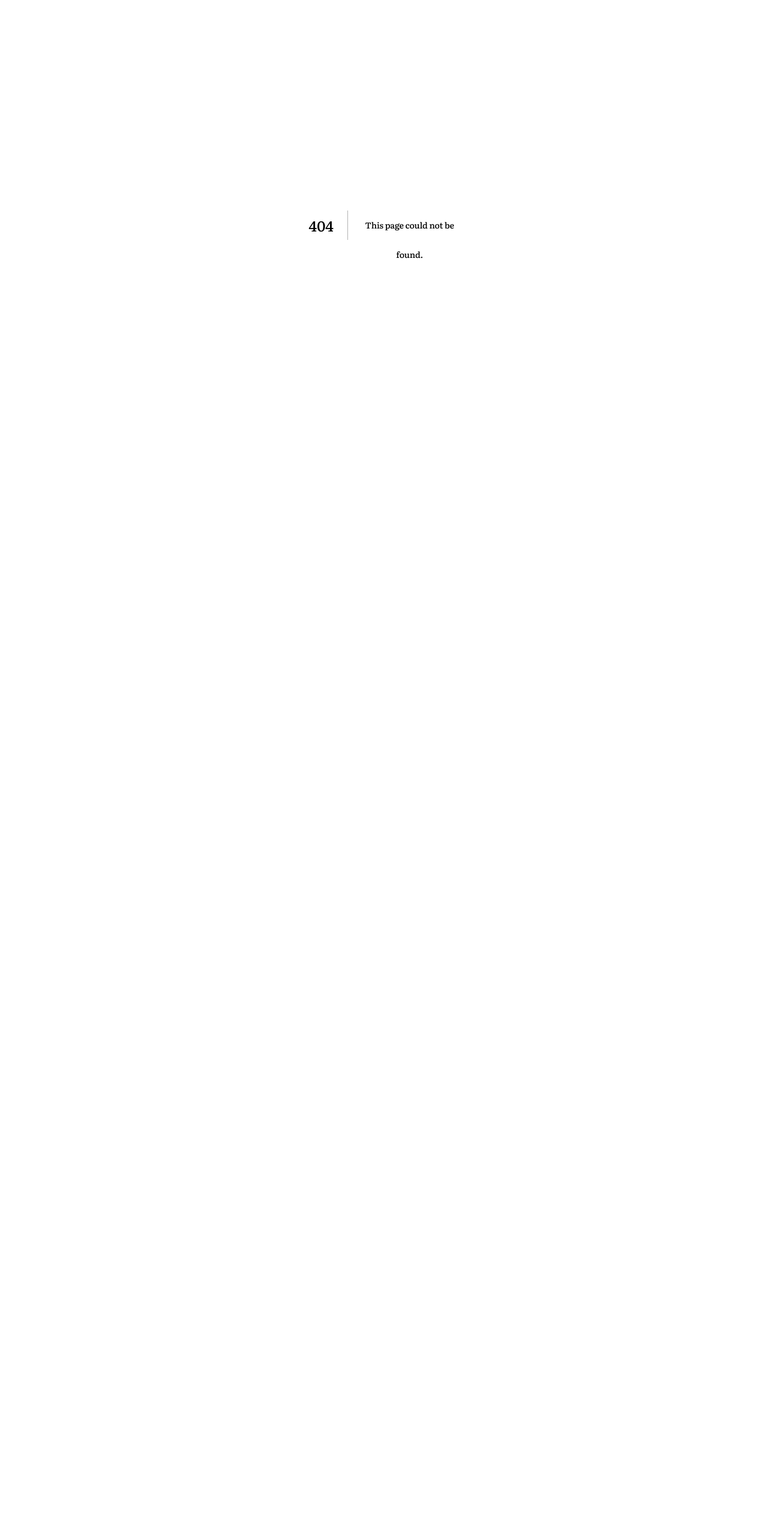
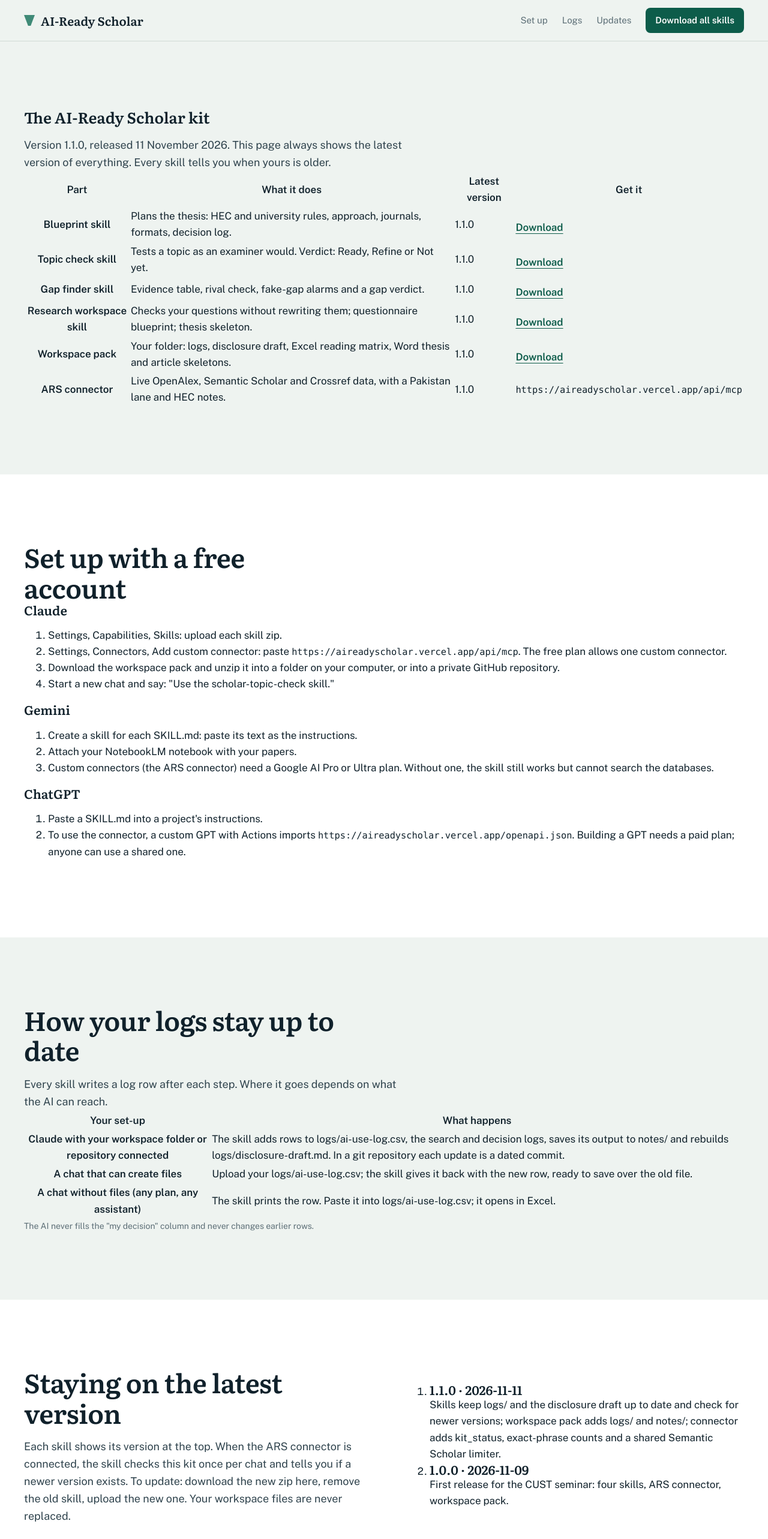
Before and after one commit to nutshellagency/aireadyscholar, a Next.js app: page /kit in a window 1280 px wide. Before the commit this address had no page. Shown: the top 2566 px of the page at 60% size. Before the commit the page ends 800 px from the top, so only its background shows below. Built offline with nearby package versions, Linux system fonts and the light colour scheme.

Commit message:
Kit 1.1.0: kit page

```diff
--- /dev/null
+++ b/app/kit/page.tsx
@@ -0,0 +1,166 @@
+import kit from "../../data/kit.json";
+
+export const metadata = { title: "AI-Ready Scholar kit: latest versions and setup" };
+
+const ABOUT: Record<string, { name: string; what: string }> = {
+  "scholar-blueprint": { name: "Blueprint skill", what: "Plans the thesis: HEC and university rules, approach, journals, formats, decision log." },
+  "scholar-topic-check": { name: "Topic check skill", what: "Tests a topic as an examiner would. Verdict: Ready, Refine or Not yet." },
+  "scholar-gap-finder": { name: "Gap finder skill", what: "Evidence table, rival check, fake-gap alarms and a gap verdict." },
+  "scholar-research-workspace": { name: "Research workspace skill", what: "Checks your questions without rewriting them; questionnaire blueprint; thesis skeleton." },
+  "workspace-pack": { name: "Workspace pack", what: "Your folder: logs, disclosure draft, Excel reading matrix, Word thesis and article skeletons." },
+  "ars-connector": { name: "ARS connector", what: "Live OpenAlex, Semantic Scholar and Crossref data, with a Pakistan lane and HEC notes." },
+};
+
+export default function Kit() {
+  const k: any = kit;
+  return (
+    <>
+      <header className="nav">
+        <div className="wrap navrow">
+          <a className="brand" href="/" aria-label="AI-Ready Scholar, home">
+            <span className="mark" aria-hidden="true" />
+            AI-Ready Scholar
+          </a>
+          <nav aria-label="Kit">
+            <a href="#setup">Set up</a>
+            <a href="#logs">Logs</a>
+            <a href="#updates">Updates</a>
+            <a className="navcta" href="/downloads/scholar-skills.zip">
+              Download all skills
+            </a>
+          </nav>
+        </div>
+      </header>
+      <main>
+        <section className="band">
+          <div className="wrap">
+            <h1 className="kith1">The AI-Ready Scholar kit</h1>
+            <p className="intro">
+              Version {k.kit_version}, released {new Date(k.released).toLocaleDateString("en-GB", { day: "numeric", month: "long", year: "numeric" })}. This page always shows the latest version of everything. Every skill tells you when yours is older.
+            </p>
+            <div className="tablewrap">
+              <table className="kittable">
+                <thead>
+                  <tr>
+                    <th scope="col">Part</th>
+                    <th scope="col">What it does</th>
+                    <th scope="col">Latest version</th>
+                    <th scope="col">Get it</th>
+                  </tr>
+                </thead>
+                <tbody>
+                  {k.components.map((c: any) => (
+                    <tr key={c.id}>
+                      <th scope="row">{ABOUT[c.id]?.name || c.id}</th>
+                      <td>{ABOUT[c.id]?.what}</td>
+                      <td>{c.version}</td>
+                      <td>
+                        {c.type === "connector" ? (
+                          <code>{c.download}</code>
+                        ) : (
+                          <a className="textlink" href={c.download} download>
+                            Download
+                          </a>
+                        )}
+                      </td>
+                    </tr>
+                  ))}
+                </tbody>
+              </table>
+            </div>
+          </div>
+        </section>
+
+        <section className="band alt" id="setup">
+          <div className="wrap">
+            <h2>Set up with a free account</h2>
+            <div className="setupgrid">
+              <div>
+                <h3>Claude</h3>
+                <ol>
+                  <li>Settings, Capabilities, Skills: upload each skill zip.</li>
+                  <li>Settings, Connectors, Add custom connector: paste <code>https://aireadyscholar.vercel.app/api/mcp</code>. The free plan allows one custom connector.</li>
+                  <li>Download the workspace pack and unzip it into a folder on your computer, or into a private GitHub repository.</li>
+                  <li>Start a new chat and say: "Use the scholar-topic-check skill."</li>
+                </ol>
+              </div>
+              <div>
+                <h3>Gemini</h3>
+                <ol>
+                  <li>Create a skill for each SKILL.md: paste its text as the instructions.</li>
+                  <li>Attach your NotebookLM notebook with your papers.</li>
+                  <li>Custom connectors (the ARS connector) need a Google AI Pro or Ultra plan. Without one, the skill still works but cannot search the databases.</li>
+                </ol>
+              </div>
+              <div>
+                <h3>ChatGPT</h3>
+                <ol>
+                  <li>Paste a SKILL.md into a project's instructions.</li>
+                  <li>To use the connector, a custom GPT with Actions imports <code>https://aireadyscholar.vercel.app/openapi.json</code>. Building a GPT needs a paid plan; anyone can use a shared one.</li>
+                </ol>
+              </div>
+            </div>
+          </div>
+        </section>
+
+        <section className="band" id="logs">
+          <div className="wrap">
+            <h2>How your logs stay up to date</h2>
+            <p className="intro">Every skill writes a log row after each step. Where it goes depends on what the AI can reach.</p>
+            <div className="tablewrap">
+              <table className="kittable">
+                <thead>
+                  <tr>
+                    <th scope="col">Your set-up</th>
+                    <th scope="col">What happens</th>
+                  </tr>
+                </thead>
+                <tbody>
+                  <tr>
+                    <th scope="row">Claude with your workspace folder or repository connected</th>
+                    <td>The skill adds rows to logs/ai-use-log.csv, the search and decision logs, saves its output to notes/ and rebuilds logs/disclosure-draft.md. In a git repository each update is a dated commit.</td>
+                  </tr>
+                  <tr>
+                    <th scope="row">A chat that can create files</th>
+                    <td>Upload your logs/ai-use-log.csv; the skill gives it back with the new row, ready to save over the old file.</td>
+                  </tr>
+                  <tr>
+                    <th scope="row">A chat without files (any plan, any assistant)</th>
+                    <td>The skill prints the row. Paste it into logs/ai-use-log.csv; it opens in Excel.</td>
+                  </tr>
+                </tbody>
+              </table>
+            </div>
+            <p className="small">The AI never fills the "my decision" column and never changes earlier rows.</p>
+          </div>
+        </section>
+
+        <section className="band alt" id="updates">
+          <div className="wrap split">
+            <div>
+              <h2>Staying on the latest version</h2>
+              <p className="intro">
+                Each skill shows its version at the top. When the ARS connector is connected, the skill checks this kit once per chat and tells you if a newer version exists. To update: download the new zip here, remove the old skill, upload the new one. Your workspace files are never replaced.
+              </p>
+            </div>
+            <ol className="changes">
+              {k.changes.map((c: any) => (
+                <li key={c.version}>
+                  <h3>
+                    {c.version} · {c.date}
+                  </h3>
+                  <p>{c.summary}</p>
+                </li>
+              ))}
+            </ol>
+          </div>
+        </section>
+      </main>
+      <footer className="foot">
+        <div className="wrap footbase">
+          <p>© 2026 AI-Ready Scholar · <a href="/">Home</a> · <a href="/rest/kit">Version data (JSON)</a> · <a href="/rest/health">Connector status</a></p>
+        </div>
+      </footer>
+    </>
+  );
+}
```
